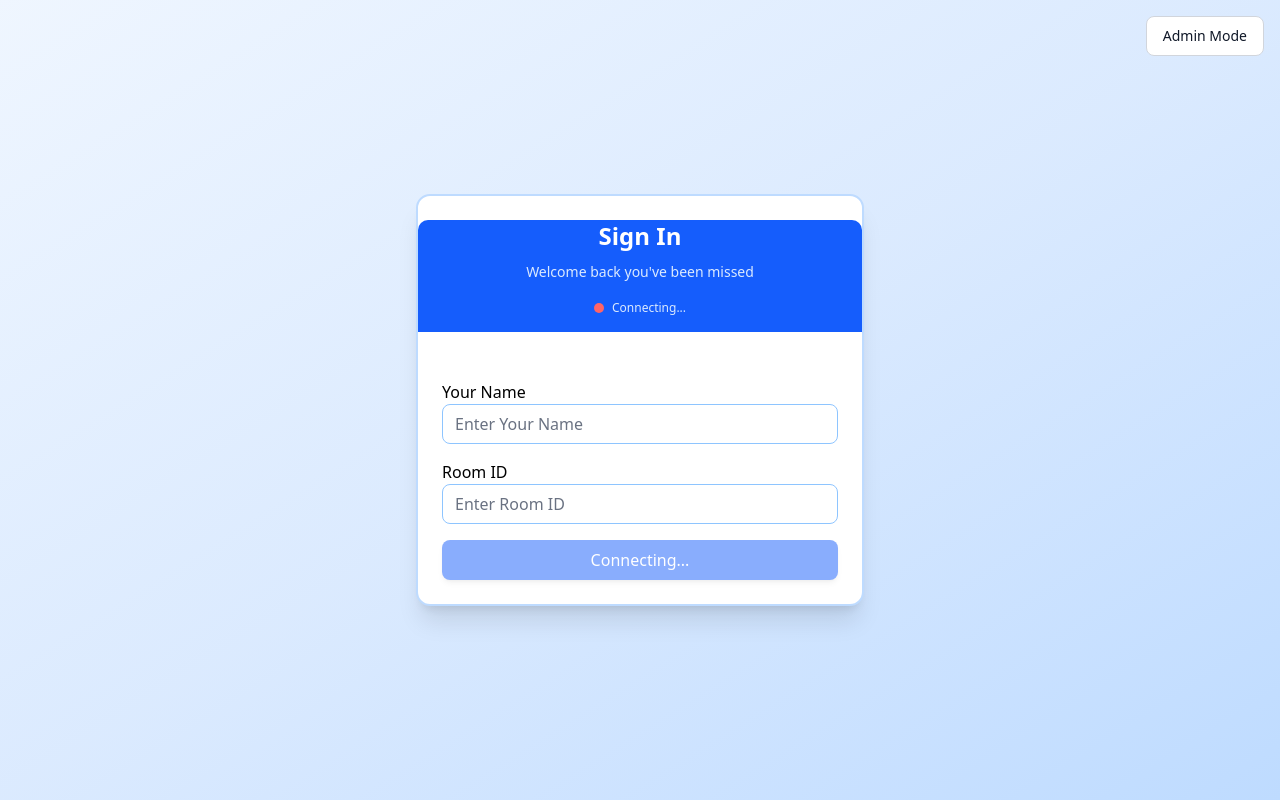
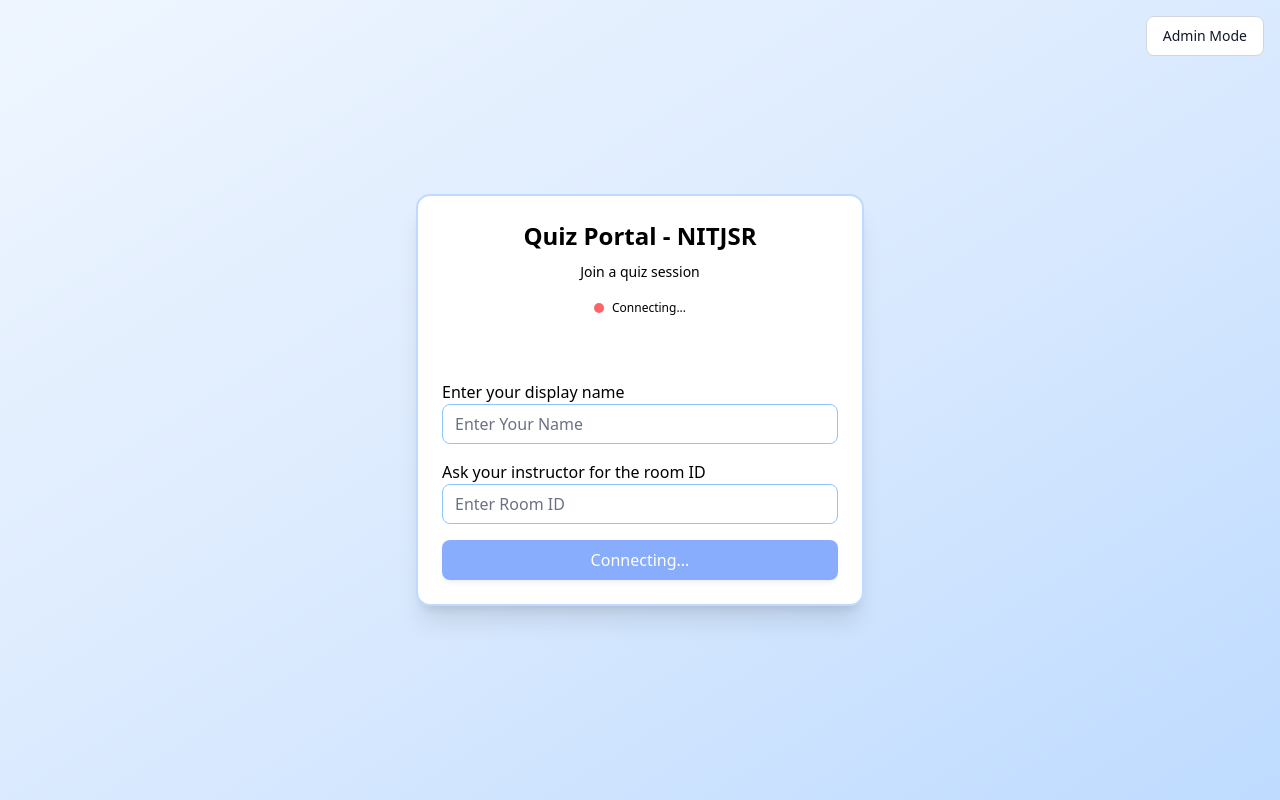
Before and after one commit to shivapreetham/quiz-application, a React (Vite) app in the folder frontend/: page / in a window 1280 px wide. Built offline with nearby package versions, Linux system fonts and the light colour scheme; no server answers.

Commit message:
fix: build errors

```diff
--- a/frontend/src/components/Home.tsx
+++ b/frontend/src/components/Home.tsx
@@ -23,12 +23,12 @@ export const Home = () => {
   return (
     <div className="min-h-screen bg-gradient-to-br from-blue-50 via-blue-100 to-blue-200 flex items-center justify-center p-3 sm:p-4">
       <Card className="w-full max-w-md border-2 border-blue-200 shadow-xl bg-white">
-        <CardHeader className="text-center pb-3 sm:pb-4 bg-blue-600 text-white rounded-t-lg px-4 sm:px-6">
-          <CardTitle className="text-xl sm:text-2xl font-bold text-white">Sign In</CardTitle>
-          <CardDescription className="text-blue-100 mt-1 text-xs sm:text-sm">Welcome back you've been missed</CardDescription>
+        <CardHeader className="text-center pb-3 sm:pb-4 bg-white-600 text-black rounded-t-lg px-4 sm:px-6">
+          <CardTitle className="text-xl sm:text-2xl font-bold text-black">Quiz Portal - NITJSR</CardTitle>
+          <CardDescription className="text-black-100 mt-1 text-xs sm:text-sm">Join a quiz session</CardDescription>
           <div className="flex items-center justify-center gap-2 mt-2 sm:mt-3">
             <div className={`h-2 sm:h-2.5 w-2 sm:w-2.5 rounded-full ${isConnected ? 'bg-green-400 shadow-lg shadow-green-400/50' : 'bg-red-400'}`} />
-            <span className="text-xs text-blue-100 font-medium">{isConnected ? 'Connected' : 'Connecting...'}</span>
+            <span className="text-xs text-black-100 font-medium">{isConnected ? 'Connected' : 'Connecting...'}</span>
           </div>
         </CardHeader>
         <CardContent className="space-y-3 sm:space-y-4 pt-4 sm:pt-6 px-4 sm:px-6">
@@ -36,7 +36,7 @@ export const Home = () => {
             <div className="rounded-lg border-2 border-red-300 bg-red-50 px-3 sm:px-4 py-2 sm:py-3 text-xs sm:text-sm text-red-800 font-medium shadow-sm">{error}</div>
           )}
           <div className="space-y-2">
-            <Label className="text-black font-medium text-sm sm:text-base">Your Name</Label>
+            <Label className="text-black font-medium text-sm sm:text-base">Enter your display name</Label>
             <Input
               placeholder="Enter Your Name"
               value={userName}
@@ -46,7 +46,7 @@ export const Home = () => {
             />
           </div>
           <div className="space-y-2">
-            <Label className="text-black font-medium text-sm sm:text-base">Room ID</Label>
+            <Label className="text-black font-medium text-sm sm:text-base">Ask your instructor for the room ID</Label>
             <Input
               placeholder="Enter Room ID"
               value={roomId}
--- a/frontend/src/components/Quiz.tsx
+++ b/frontend/src/components/Quiz.tsx
@@ -1,4 +1,4 @@
-import { useState, useEffect, useRef, useCallback } from 'react';
+import { useState, useEffect, useRef } from 'react';
 import { useParams, useNavigate } from 'react-router-dom';
 import { Button } from './ui/button';
 import { Card, CardContent, CardDescription, CardHeader, CardTitle } from './ui/card';
@@ -324,7 +324,7 @@ const FreeAttemptMode = ({ problems, quizDeadline, onFinish }: FreeAttemptProps)
       setTimeLeft(remaining);
       if (remaining === 0) {
         clearInterval(interval);
-        handleFinish(true);
+        handleFinish();
       }
     }, 500);
     return () => clearInterval(interval);
@@ -348,7 +348,7 @@ const FreeAttemptMode = ({ problems, quizDeadline, onFinish }: FreeAttemptProps)
     }
   }, [activeIdx]);
 
-  const handleFinish = (forced = false) => {
+  const handleFinish = () => {
     if (finished) return;
     const currentProblem = problems[activeIdx];
     if (currentProblem) {
--- a/frontend/src/components/admin/AddQuestions.tsx
+++ b/frontend/src/components/admin/AddQuestions.tsx
@@ -1,6 +1,6 @@
 import { useState } from 'react';
 import { Button } from '../ui/button';
-import { Card, CardContent, CardDescription, CardHeader, CardTitle } from '../ui/card';
+import { Card, CardContent } from '../ui/card';
 import { Badge } from '../ui/badge';
 import { ProblemForm } from './ProblemForm';
 import { useSocket } from '../../contexts/useSocket';
--- a/frontend/src/components/admin/QuizList.tsx
+++ b/frontend/src/components/admin/QuizList.tsx
@@ -1,4 +1,3 @@
-import { useState } from 'react';
 import { Button } from '../ui/button';
 import { Card, CardContent, CardDescription, CardHeader, CardTitle } from '../ui/card';
 import { Badge } from '../ui/badge';
```
